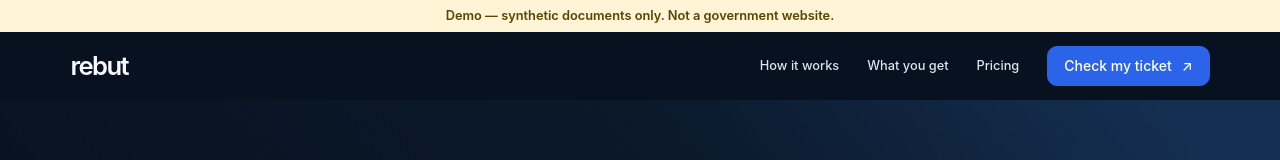
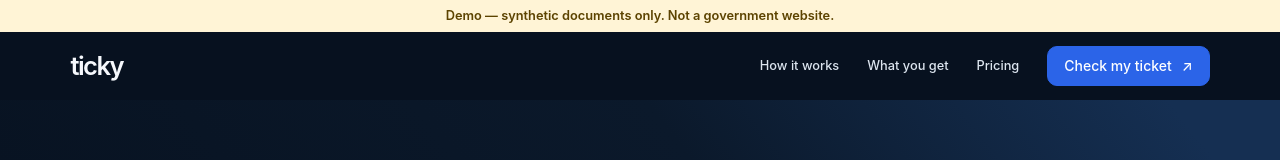
Before and after one commit to Akylzhan9837/ihatebusiness, a Vue app in the folder frontend/: page / in a window 1280 px wide. Shown: the top 160 px of the page. Built offline with nearby package versions, Linux system fonts and the light colour scheme; no server answers.

Commit message:
small changes in name

```diff
--- a/frontend/index.html
+++ b/frontend/index.html
@@ -3,7 +3,7 @@
   <head>
     <meta charset="UTF-8" />
     <meta name="viewport" content="width=device-width, initial-scale=1" />
-    <title>TicketClear — Understand your NYC parking ticket</title>
+    <title>ticky — Understand your NYC parking ticket</title>
   </head>
   <body>
     <div id="app"></div>
--- a/frontend/src/config.ts
+++ b/frontend/src/config.ts
@@ -3,4 +3,4 @@ export const API_BASE_URL: string = (import.meta.env.VITE_API_BASE_URL ?? '').re
 export const USE_MOCK: boolean = import.meta.env.DEV && import.meta.env.VITE_USE_MOCK === 'true'
 
 // Название бренда в макете — "rebut"; рабочее название проекта — TicketClear. Меняется в одном месте.
-export const BRAND = 'rebut'
+export const BRAND = 'ticky'
```
